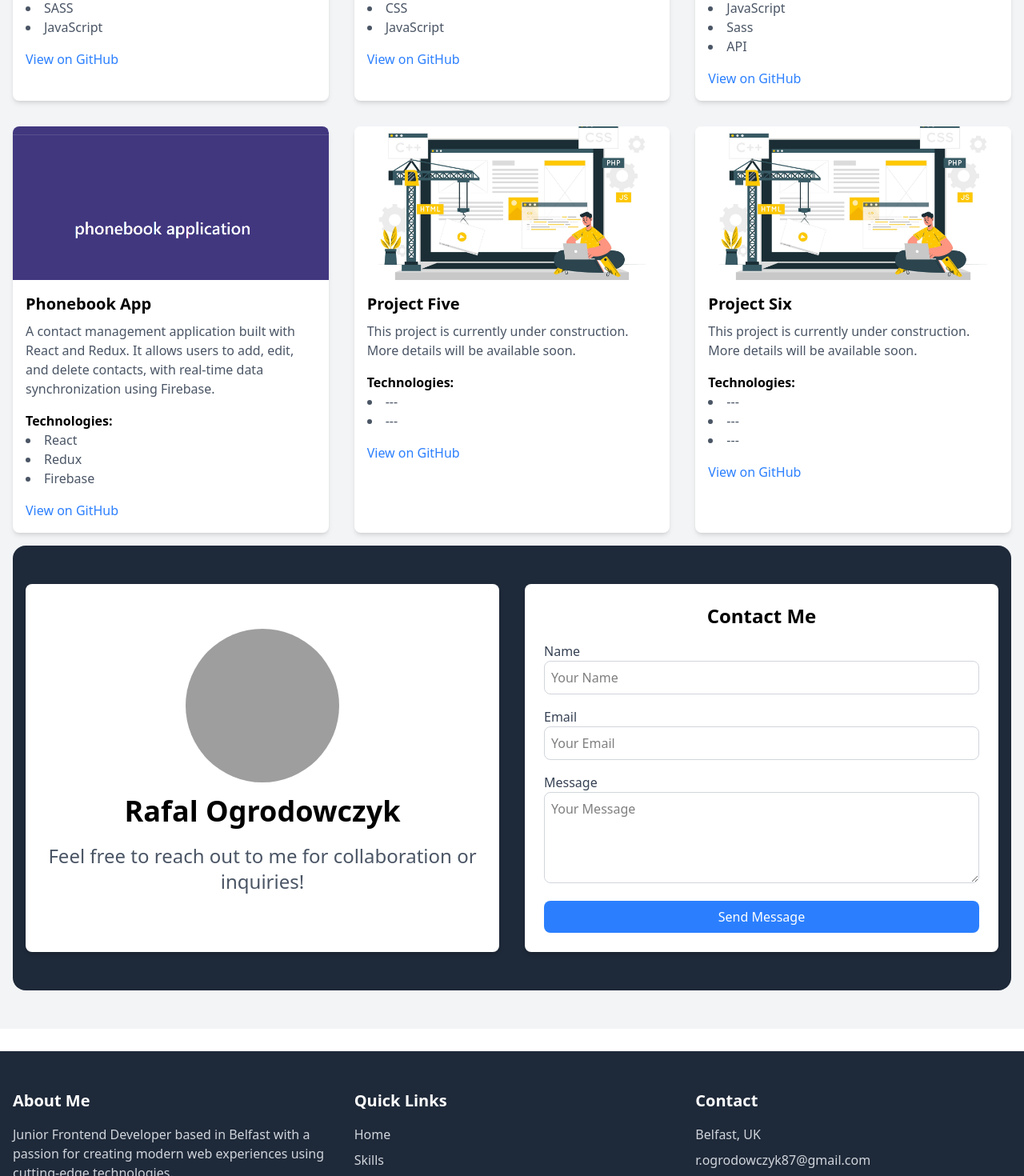
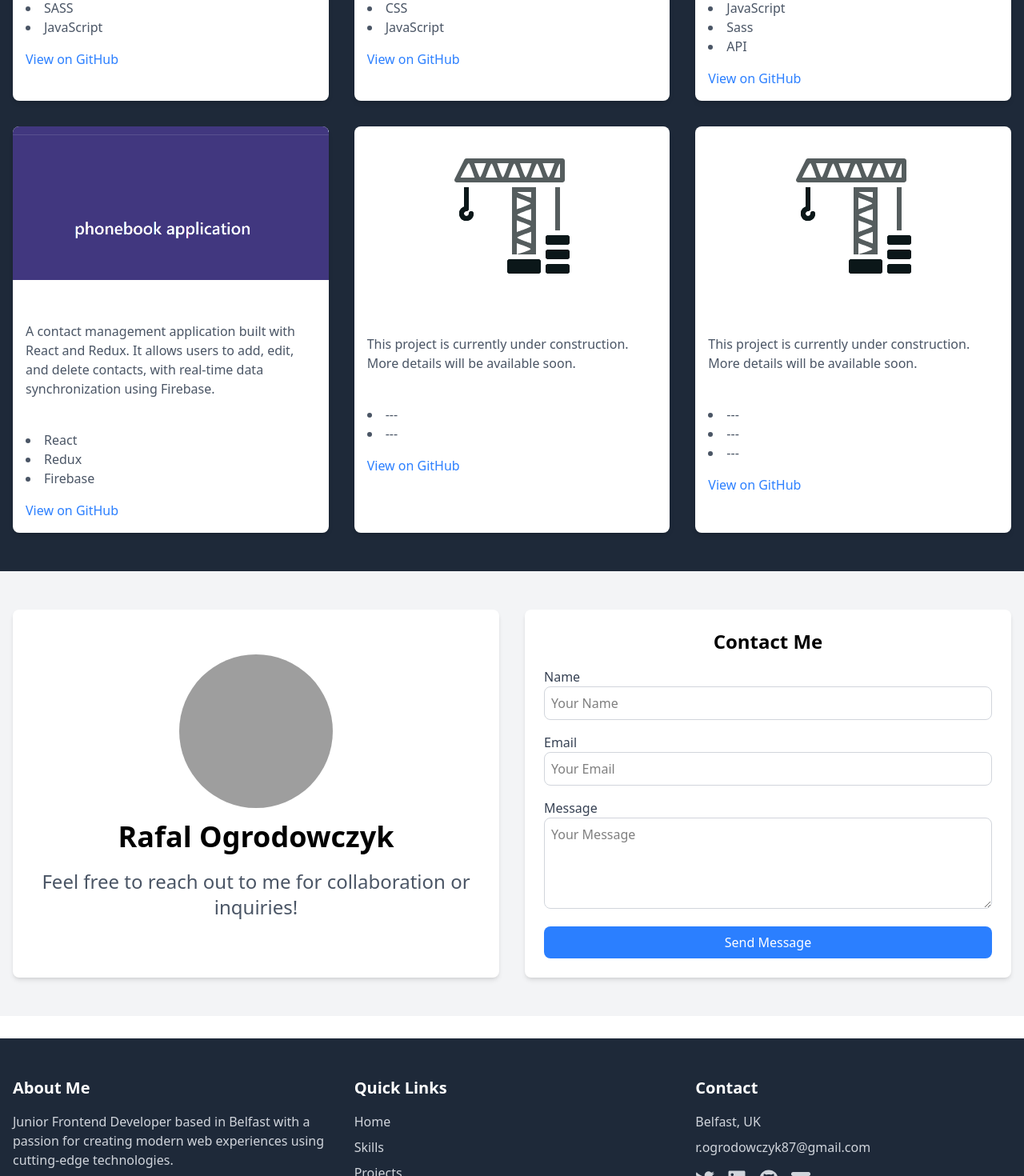
Before and after one commit to Ogrodowczyk87/P-PFLO, a React (Vite) app: page / in a window 1280 px wide. Shown: the part 1766-3236 px from the top of the page at 80% size. Built offline with nearby package versions, Linux system fonts and the light colour scheme; grey boxes are pictures that could not be loaded.

Commit message:
change svg icon and eddit style plus moved component  profile to seperate file

```diff
--- a/src/App.tsx
+++ b/src/App.tsx
@@ -4,6 +4,7 @@ import Fotter from './layouts/Fotter';
 import Home from './layouts/Home';
 import Skills from './layouts/Skills';
 import Projects from './layouts/Projects';
+import Profile from './layouts/Profile';
 
 function App() {
   return (
@@ -12,6 +13,7 @@ function App() {
       <Home />
       <Skills />
       <Projects />
+      <Profile />
       <Fotter />
     </div>
   );
--- a/src/layouts/Profile.tsx
+++ b/src/layouts/Profile.tsx
@@ -3,7 +3,7 @@ import rafal from '../assets/rafal.jpg';
 
 const Profile = () => {
   return (
-    <div className="bg-gray-800 mt-4 rounded-2xl py-12">
+    <div className="bg-gray-100  py-12">
       <div className="container mx-auto px-4">
         {/* Profile and Contact Form Section */}
         <div className="grid grid-cols-1 xl:grid-cols-2 gap-8">
--- a/src/layouts/Projects.tsx
+++ b/src/layouts/Projects.tsx
@@ -3,8 +3,7 @@ import SoftwareHouse from '../assets/SoftwareHouse.jpg';
 import IceCream from '../assets/IceCream.webp';
 import FilmWeb from '../assets/FilmWeb.png';
 import phonebook from '../assets/phonebook.png';
-import build from '../assets/build.jpg';
-import Profile from './Profile'; // Import nowego komponentu
+import build from '../assets/build.svg';
 
 const projects = [
   {
@@ -65,7 +64,7 @@ const projects = [
 
 const Projects = () => {
   return (
-    <div className="bg-gray-100 py-12">
+    <div className="bg-gray-800 py-12 text-white">
       <div className="container mx-auto px-4">
         <h2 className="text-4xl font-bold text-center mb-12">My Projects</h2>
         <div className="grid grid-cols-1 md:grid-cols-2 lg:grid-cols-3 gap-8">
@@ -77,7 +76,9 @@ const Projects = () => {
               <img
                 src={project.image}
                 alt={project.title}
-                className="w-full h-48 object-cover"
+                className={`w-full h-48 ${
+                  project.id === 5 || project.id === 6 ? 'h-32 w-32 object-contain mx-auto mt-4' : 'object-cover'
+                }`}
               />
               <div className="p-4">
                 <h3 className="text-xl font-semibold mb-2">{project.title}</h3>
@@ -104,7 +105,7 @@ const Projects = () => {
         </div>
 
         {/* Dodanie sekcji profilu */}
-        <Profile />
+
       </div>
     </div>
   );
```
Also changed, not shown: src/assets/build.jpg (deleted), src/assets/build.svg (added).
